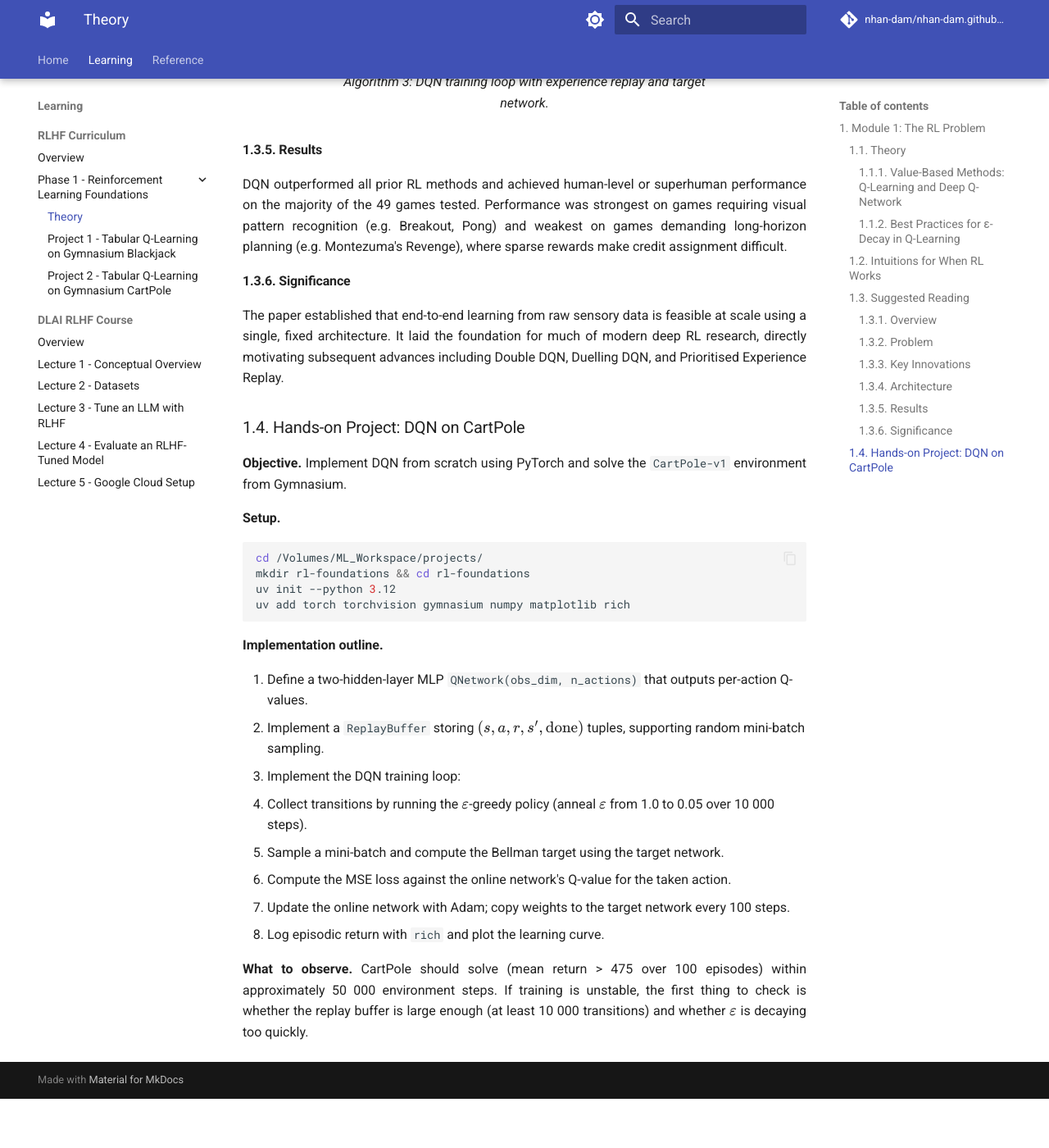
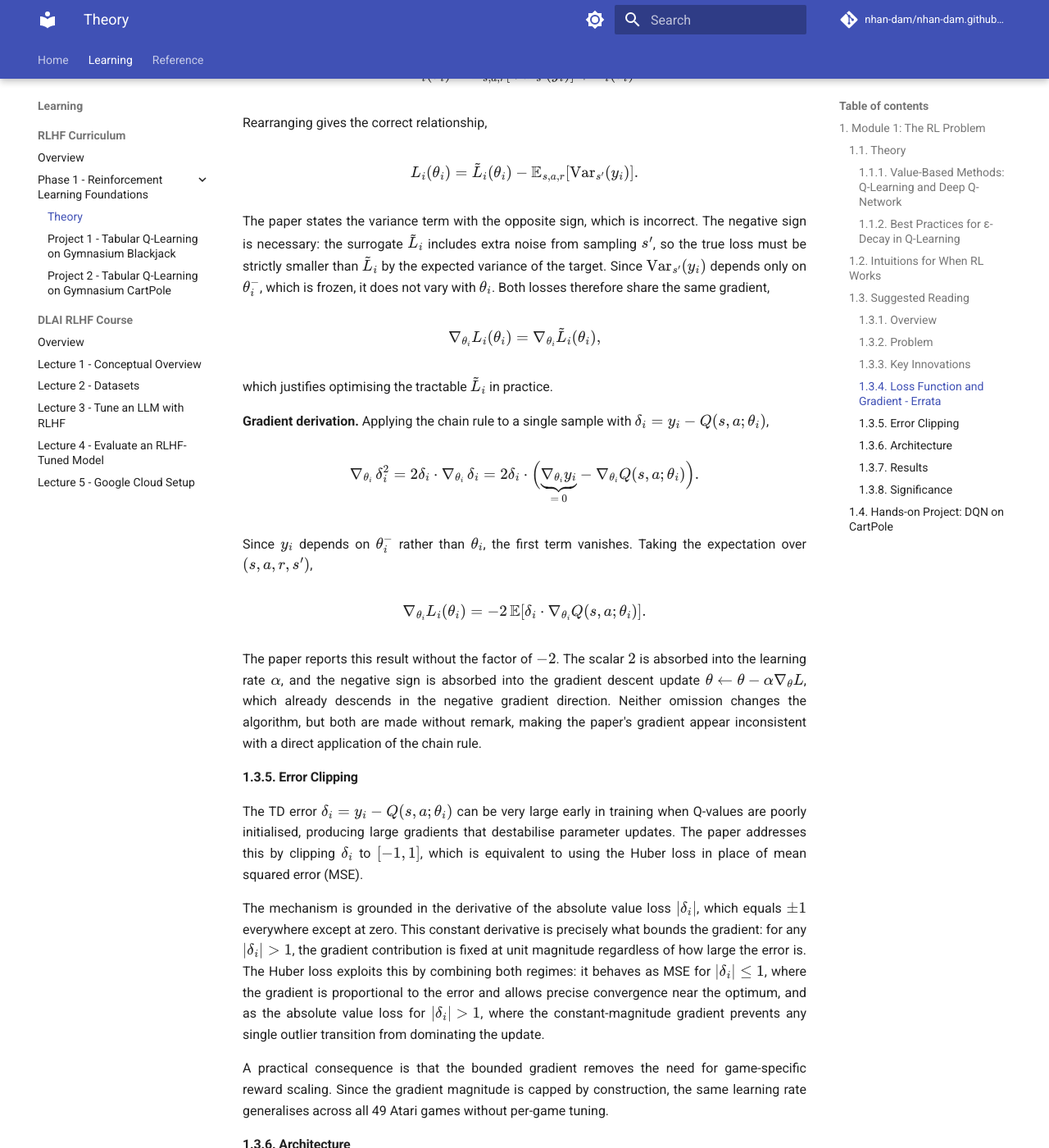
Before and after one commit to nhan-dam/nhan-dam.github.io, an MkDocs documentation site: the page built from docs/rlhf/curriculum/phase01.md, in a window 1280 px wide and 1400 px high, scrolled down 9528 px. Shown: the whole window at 82% size. Built offline with MkDocs 1.6.1 and Material for MkDocs 9.7.7, drawn with Linux system fonts in a browser that asks for light colours; comment, search, counter and statistics services are not loaded; before the commit the page ends 10868 px from its top, so only the background shows below that; some of the changed text lies outside the part shown.

Commit message:
Add the errata of Mnih et al. 2015 paper

```diff
--- a/docs/rlhf/curriculum/phase01.md
+++ b/docs/rlhf/curriculum/phase01.md
@@ -226,7 +226,57 @@ DQN addressed both instabilities with two complementary techniques.
 - **Experience replay.** Agent transitions (state, action, reward, next state) are stored in a replay buffer and sampled uniformly at random during training. This breaks temporal correlations between samples and enables data reuse.
 - **Target network.** A separate copy of the Q-network, updated only periodically, is used to compute temporal-difference (TD) targets. This stabilises training by holding the targets fixed across multiple gradient updates.
 
-#### 1.3.4. Architecture
+#### 1.3.4. Loss Function and Gradient - Errata
+
+This section identifies and corrects two errors in the paper's mathematical presentation: an incorrect sign in the variance term of the loss function, and an unexplained omission in the gradient derivation.
+
+The paper formulates the loss using the expected TD target, integrating out the stochastic next state $s'$,
+
+$$L_i(\theta_i) = \mathbb{E}_{s,a,r}\!\left[\Bigl(\mathbb{E}_{s'}[y_i \mid s,a,r] - Q(s,a;\theta_i)\Bigr)^2\right],$$
+
+where $y_i = r + \gamma \max_{a'} Q(s', a'; \theta_i^-)$ is the TD target computed with the frozen target network. Since $\mathbb{E}_{s'}[y_i]$ is intractable in practice, training minimises the surrogate loss,
+
+$$\tilde{L}_i(\theta_i) = \mathbb{E}_{s,a,r,s'}\!\left[(y_i - Q(s,a;\theta_i))^2\right],$$
+
+obtained by sampling $s'$ rather than integrating over it.
+
+**Relationship between $L_i$ and $\tilde{L}_i$.** Let $\bar{y}_i = \mathbb{E}_{s'}[y_i \mid s,a,r]$. Expanding the inner expectation of $\tilde{L}_i$ by adding and subtracting $\bar{y}_i$ yields
+
+$$\mathbb{E}_{s'}\!\left[(y_i - Q)^2\right] = \mathbb{E}_{s'}\!\left[(y_i - \bar{y}_i)^2\right] + 2(\bar{y}_i - Q)\underbrace{\mathbb{E}_{s'}[y_i - \bar{y}_i]}_{=\,0} + (\bar{y}_i - Q)^2.$$
+
+The cross-term vanishes since $\mathbb{E}_{s'}[y_i] = \bar{y}_i$ by definition. Taking the outer expectation over $(s,a,r)$,
+
+$$\tilde{L}_i(\theta_i) = \mathbb{E}_{s,a,r}\!\left[\operatorname{Var}_{s'}(y_i)\right] + L_i(\theta_i).$$
+
+Rearranging gives the correct relationship,
+
+$$L_i(\theta_i) = \tilde{L}_i(\theta_i) - \mathbb{E}_{s,a,r}\!\left[\operatorname{Var}_{s'}(y_i)\right].$$
+
+The paper states the variance term with the opposite sign, which is incorrect. The negative sign is necessary: the surrogate $\tilde{L}_i$ includes extra noise from sampling $s'$, so the true loss must be strictly smaller than $\tilde{L}_i$ by the expected variance of the target. Since $\operatorname{Var}_{s'}(y_i)$ depends only on $\theta_i^-$, which is frozen, it does not vary with $\theta_i$. Both losses therefore share the same gradient,
+
+$$\nabla_{\theta_i} L_i(\theta_i) = \nabla_{\theta_i} \tilde{L}_i(\theta_i),$$
+
+which justifies optimising the tractable $\tilde{L}_i$ in practice.
+
+**Gradient derivation.** Applying the chain rule to a single sample with $\delta_i = y_i - Q(s,a;\theta_i)$,
+
+$$\nabla_{\theta_i}\,\delta_i^2 = 2\delta_i \cdot \nabla_{\theta_i}\,\delta_i = 2\delta_i \cdot \Bigl(\underbrace{\nabla_{\theta_i} y_i}_{=\,0} - \nabla_{\theta_i} Q(s,a;\theta_i)\Bigr).$$
+
+Since $y_i$ depends on $\theta_i^-$ rather than $\theta_i$, the first term vanishes. Taking the expectation over $(s,a,r,s')$,
+
+$$\nabla_{\theta_i} L_i(\theta_i) = -2\,\mathbb{E}\!\left[\delta_i \cdot \nabla_{\theta_i} Q(s,a;\theta_i)\right].$$
+
+The paper reports this result without the factor of $-2$. The scalar $2$ is absorbed into the learning rate $\alpha$, and the negative sign is absorbed into the gradient descent update $\theta \leftarrow \theta - \alpha\nabla_\theta L$, which already descends in the negative gradient direction. Neither omission changes the algorithm, but both are made without remark, making the paper's gradient appear inconsistent with a direct application of the chain rule.
+
+#### 1.3.5. Error Clipping
+
+The TD error $\delta_i = y_i - Q(s,a;\theta_i)$ can be very large early in training when Q-values are poorly initialised, producing large gradients that destabilise parameter updates. The paper addresses this by clipping $\delta_i$ to $[-1, 1]$, which is equivalent to using the Huber loss in place of mean squared error (MSE).
+
+The mechanism is grounded in the derivative of the absolute value loss $|\delta_i|$, which equals $\pm 1$ everywhere except at zero. This constant derivative is precisely what bounds the gradient: for any $|\delta_i| > 1$, the gradient contribution is fixed at unit magnitude regardless of how large the error is. The Huber loss exploits this by combining both regimes: it behaves as MSE for $|\delta_i| \leq 1$, where the gradient is proportional to the error and allows precise convergence near the optimum, and as the absolute value loss for $|\delta_i| > 1$, where the constant-magnitude gradient prevents any single outlier transition from dominating the update.
+
+A practical consequence is that the bounded gradient removes the need for game-specific reward scaling. Since the gradient magnitude is capped by construction, the same learning rate generalises across all 49 Atari games without per-game tuning.
+
+#### 1.3.6. Architecture
 
 The network receives the four most recent game frames as input, preprocessed to 84×84 grayscale. These pass through convolutional layers that extract spatial features, followed by fully connected layers that output a Q-value for each possible action. Crucially, the same architecture and hyperparameters were applied across all 49 games without modification. [Algorithm 3](#alg-dqn) shows the training loop of DQN.
 
@@ -267,11 +317,11 @@ Return θ
 <figcaption>Algorithm 3: DQN training loop with experience replay and target network.</figcaption>
 </figure>
 
-#### 1.3.5. Results
+#### 1.3.7. Results
 
 DQN outperformed all prior RL methods and achieved human-level or superhuman performance on the majority of the 49 games tested. Performance was strongest on games requiring visual pattern recognition (e.g. Breakout, Pong) and weakest on games demanding long-horizon planning (e.g. Montezuma's Revenge), where sparse rewards make credit assignment difficult.
 
-#### 1.3.6. Significance
+#### 1.3.8. Significance
 
 The paper established that end-to-end learning from raw sensory data is feasible at scale using a single, fixed architecture. It laid the foundation for much of modern deep RL research, directly motivating subsequent advances including Double DQN, Duelling DQN, and Prioritised Experience Replay.
 
```
Also changed, not shown: docs/rlhf/curriculum/report_qlearning_blackjack.md (+2 -2 lines), docs/rlhf/curriculum/report_qlearning_cartpole.md (+2 -2 lines).
